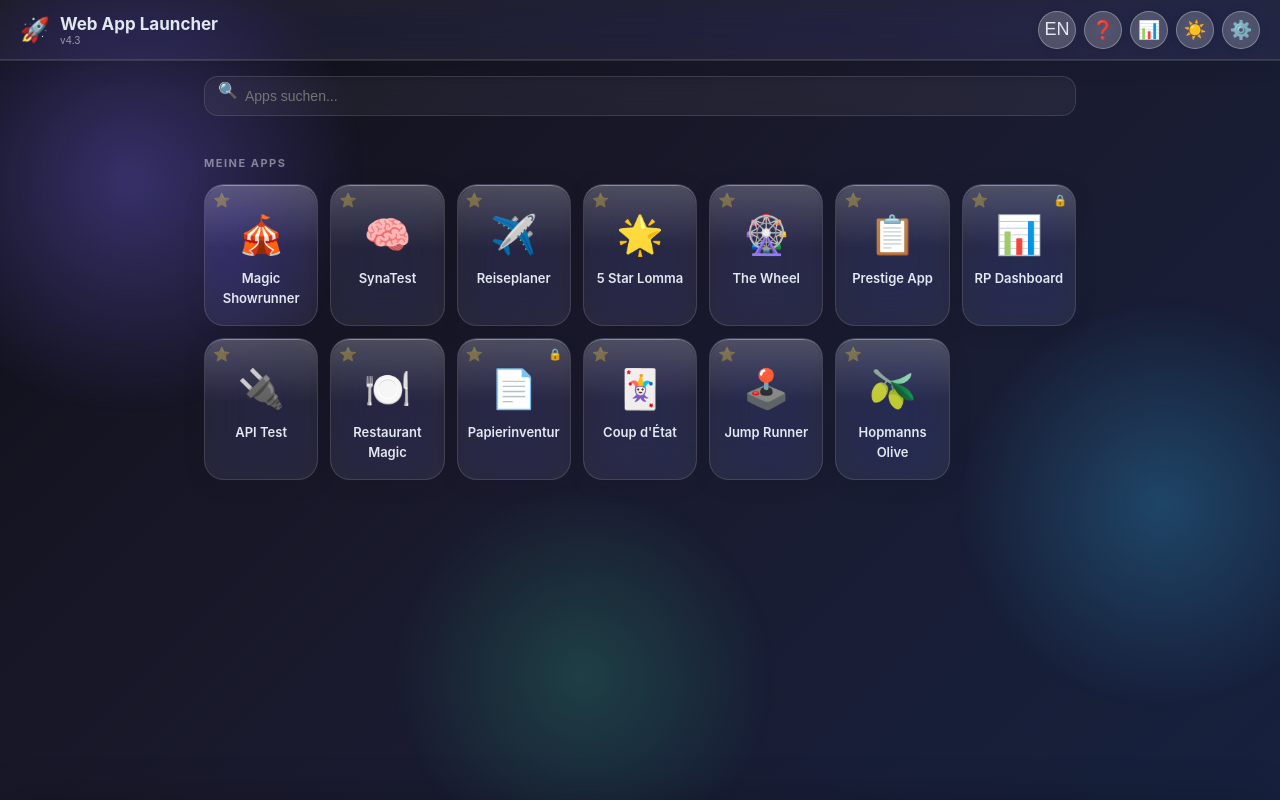
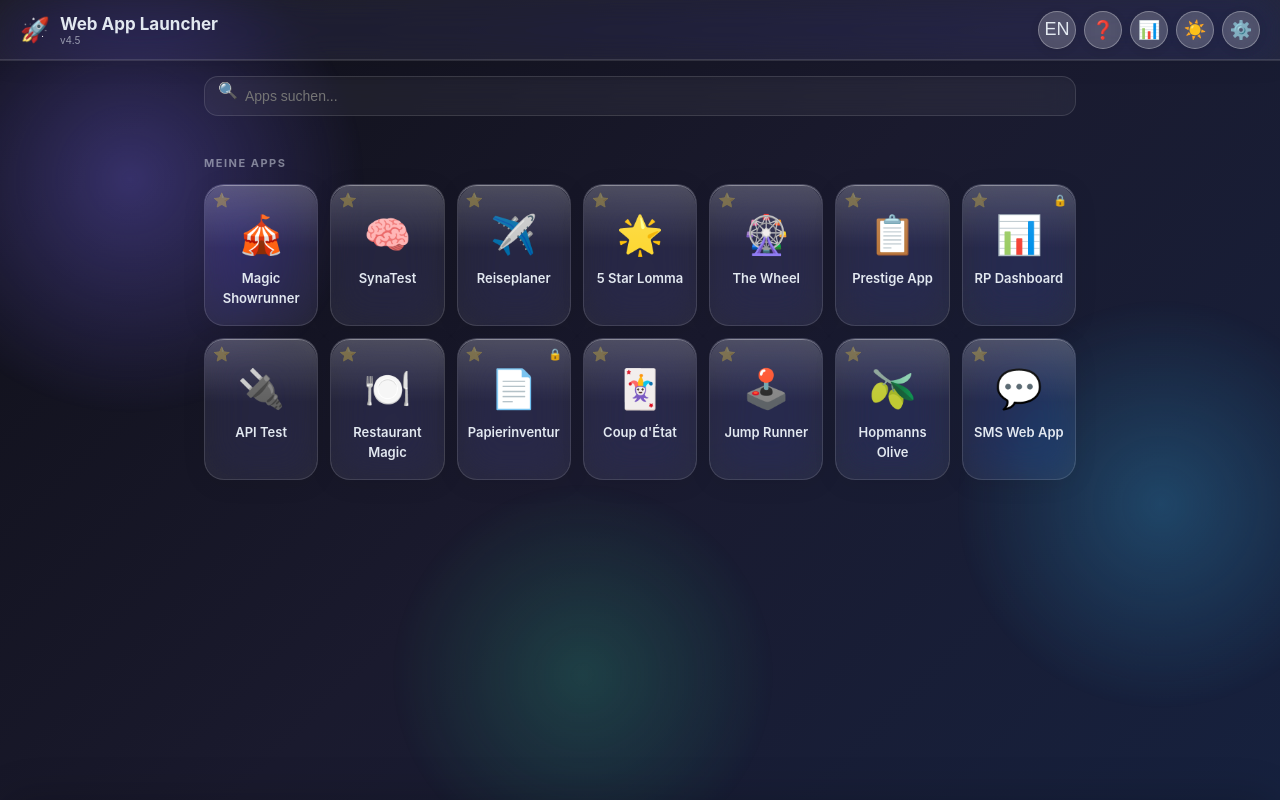
Before and after one commit to TheLomma/webappstarter, a React (Create React App) app: page / in a window 1280 px wide. Built offline with nearby package versions, Linux system fonts and the light colour scheme.

Commit message:
Update App.js
version 4.5

```diff
--- a/src/App.js
+++ b/src/App.js
@@ -24,7 +24,7 @@ const translations = {
     namePlaceholder: "My App",
     urlPlaceholder: "https://example.com",
     emojiPlaceholder: "🌐",
-    version: "v4.3",
+    version: "v4.5",
     search: "Search apps...",
     importExport: "Import / Export",
     exportBtn: "Export JSON",
@@ -133,7 +133,7 @@ const translations = {
     namePlaceholder: "Meine App",
     urlPlaceholder: "https://beispiel.de",
     emojiPlaceholder: "🌐",
-    version: "v4.3",
+    version: "v4.5",
     search: "Apps suchen...",
     importExport: "Import / Export",
     exportBtn: "JSON exportieren",
@@ -273,6 +273,7 @@ export default function App() {
     { id: 12, name: "Coup d'État", url: "https://cardgame-omega-six.vercel.app", emoji: "🃏", fav: false },
     { id: 13, name: "Jump Runner", url: "https://jumprunner.vercel.app", emoji: "🕹️", fav: false },
     { id: 14, name: "Hopmanns Olive", url: "https://olivespeisekarte.vercel.app", emoji: "🫒", fav: false },
+    { id: 15, name: "SMS Web App", url: "https://smswebapp.vercel.app", emoji: "💬", fav: false },
   ];
 
   const [apps, setApps] = useState(() => {
```
